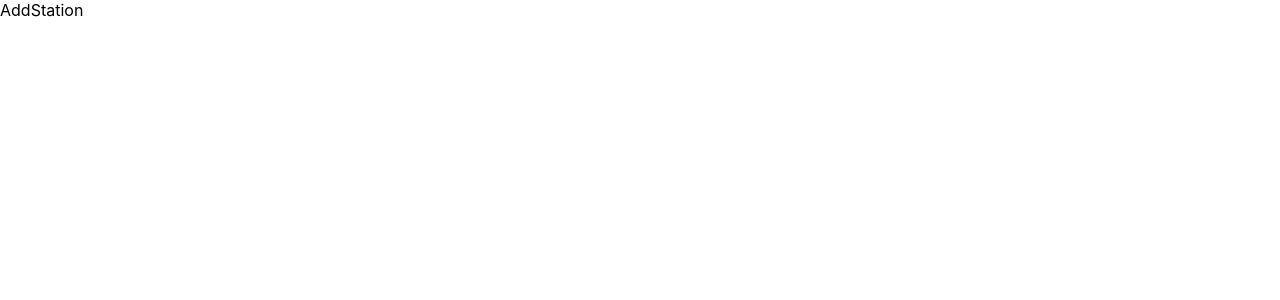
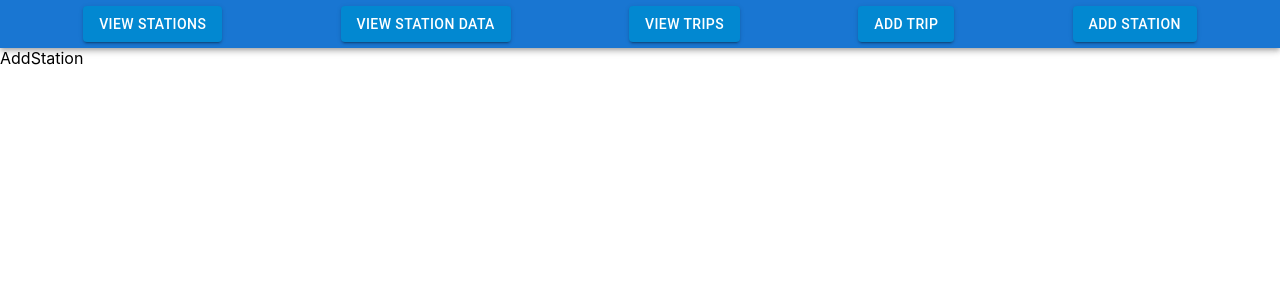
Before and after one commit to tvaskisalo/Solita-dev-exercise-2023, a React (Create React App) app in the folder frontend/: page /addStation in a window 1280 px wide. Shown: the top 300 px of the page. Built offline with nearby package versions, Linux system fonts and the light colour scheme.

Commit message:
Added a navigation bar and passed correct url to components

```diff
--- a/frontend/src/App.js
+++ b/frontend/src/App.js
@@ -4,17 +4,19 @@ import AddStation from './components/AddStation'
 import AddTrip from './components/AddTrip'
 import StationsView from './components/StationsView'
 import TripsView from './components/TripsView'
+import Navigationbar from './components/Navigationbar'
 const url = 'http://localhost:3001'
-console.log(url)
+
 function App() {
   return (
     <div>
+      <Navigationbar />
       <Routes>
         <Route path = '/' element = { <div>todo</div> }/>
-        <Route path = '/addTrip' element = { <AddTrip /> }/>
-        <Route path = '/addStation' element = { <AddStation /> }/>
-        <Route path = '/stations' element = { <StationsView /> }/>
-        <Route path = '/trips' element = { <TripsView /> }/>
+        <Route path = '/addTrip' element = { <AddTrip url = { url + '/api/trip'}/> }/>
+        <Route path = '/addStation' element = { <AddStation url={ url +'/api/station' } /> }/>
+        <Route path = '/stations' element = { <StationsView url={ url +'/api/station' } /> }/>
+        <Route path = '/trips' element = { <TripsView url={ url + '/api/trip'}/> }/>
       </Routes>
     </div>
   )
--- /dev/null
+++ b/frontend/src/components/Navigationbar.jsx
@@ -0,0 +1,23 @@
+import React from 'react'
+import AppBar from '@mui/material/AppBar'
+import Toolbar from '@mui/material/Toolbar'
+import Button from '@mui/material/Button'
+import { useNavigate } from 'react-router-dom'
+
+const Navigationbar = () => {
+  const navigate = useNavigate()
+  return (
+    <AppBar position="static">
+      <Toolbar variant='dense'>
+        <Button sx={{ mx:'auto' }} onClick={ () => navigate('/stations') } variant='contained' color='info'> View stations </Button>
+        <Button sx={{ mx:'auto' }} onClick={ () => navigate('/station') } variant='contained' color='info'> View station data </Button>
+        <Button sx={{ mx:'auto' }} onClick={ () => navigate('/trips') } variant='contained' color='info'> View trips </Button>
+        <Button sx={{ mx:'auto' }} onClick={ () => navigate('/addTrip') } variant='contained' color='info'> Add trip </Button>
+        <Button sx={{ mx:'auto' }} onClick={ () => navigate('/addStation') } variant='contained' color='info'> Add station </Button>
+      </Toolbar>
+    </AppBar>
+  )
+
+}
+
+export default Navigationbar
```
